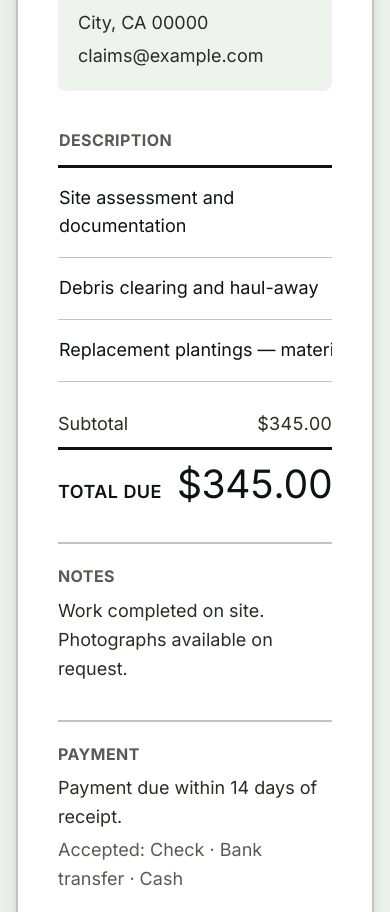
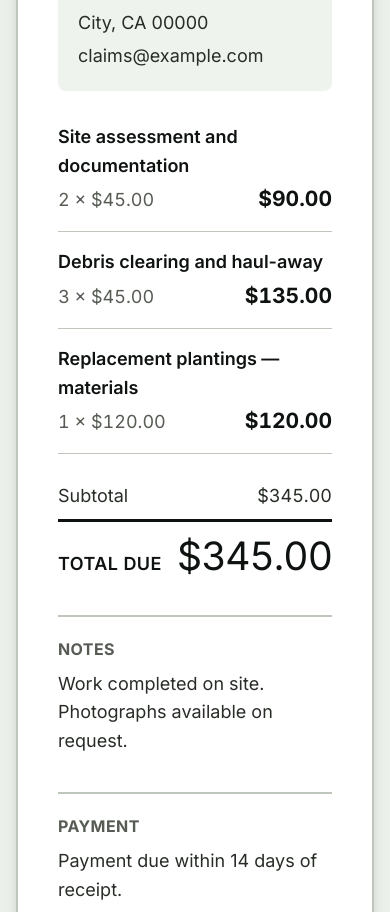
Before and after one commit to SacredRebel/invoice-template, a Next.js app: page /invoices/INV-0001 in a window 390 px wide. Shown: the part 1640-2552 px from the top of the page. Built offline with nearby package versions, Linux system fonts and the light colour scheme.

Commit message:
mobile: stack invoice lines on phones instead of scrolling sideways

```diff
--- a/app/invoices/[id]/page.tsx
+++ b/app/invoices/[id]/page.tsx
@@ -77,8 +77,8 @@ export default async function InvoicePage({ params }: { params: { id: string } }
             </div>
           </div>
 
-          <div className="mt-9 overflow-x-auto">
-            <table className="w-full min-w-[520px]">
+          {/* Table from 640px up. On a phone each line stacks — no sideways scrolling. */}
+          <table className="mt-9 hidden w-full sm:table">
             <thead>
               <tr className="border-b-[3px] border-ink">
                 <th className="label pb-3 text-left">Description</th>
@@ -100,7 +100,22 @@ export default async function InvoicePage({ params }: { params: { id: string } }
               ))}
             </tbody>
           </table>
+
+          <ul className="mt-8 space-y-4 sm:hidden">
+            {inv.items.map((it, i) => (
+              <li key={i} className="border-b border-line pb-4">
+                <p className="text-base font-semibold text-ink">{it.description}</p>
+                <div className="mt-1 flex items-baseline justify-between">
+                  <span className="tnum text-base text-soft">
+                    {it.quantity} × {money(it.rate, cur)}
+                  </span>
+                  <span className="tnum text-lg font-bold text-ink">
+                    {money(it.quantity * it.rate, cur)}
+                  </span>
                 </div>
+              </li>
+            ))}
+          </ul>
 
           <div className="mt-7 flex justify-end">
             <div className="w-full max-w-[340px] space-y-2 text-base">
```
Lines whose indentation alone changed are shown as unchanged.
